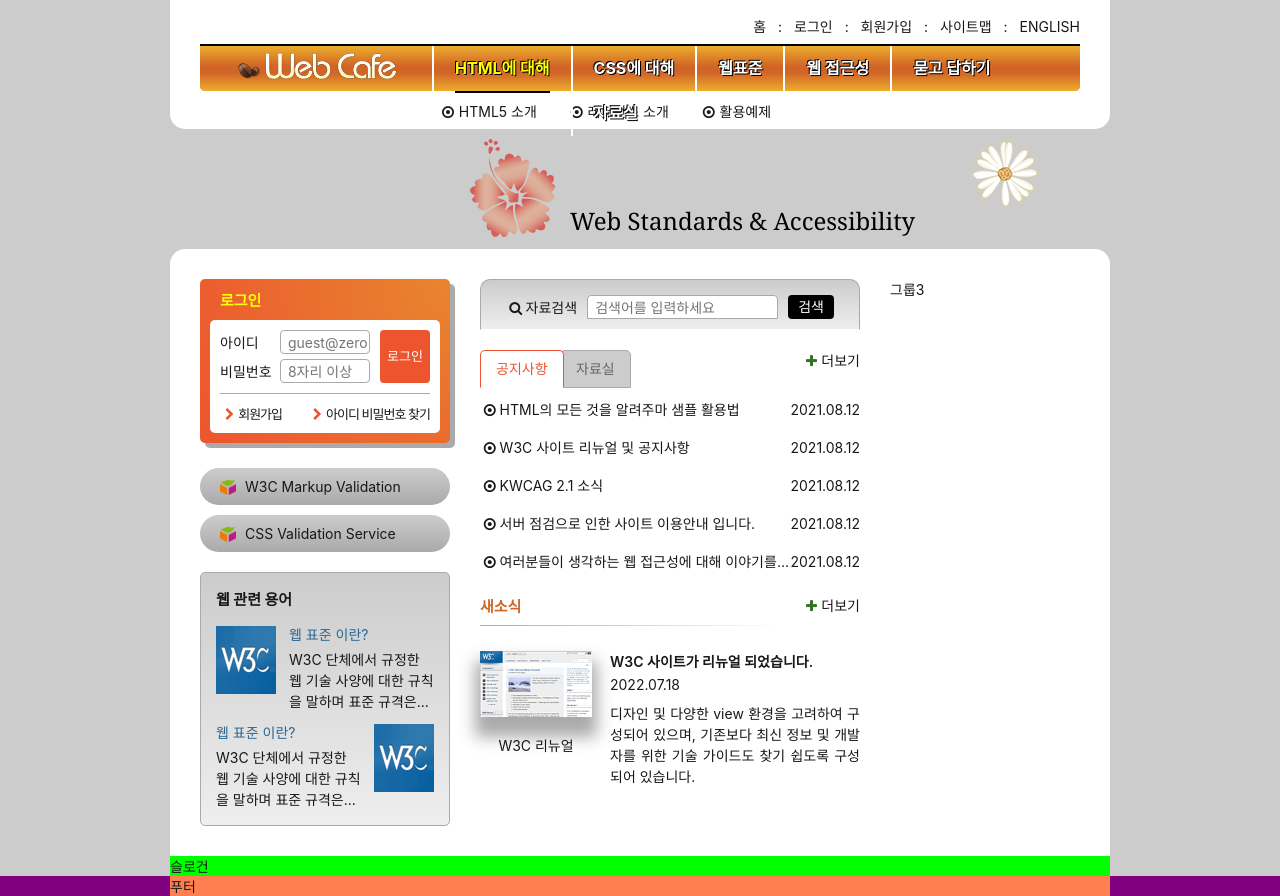
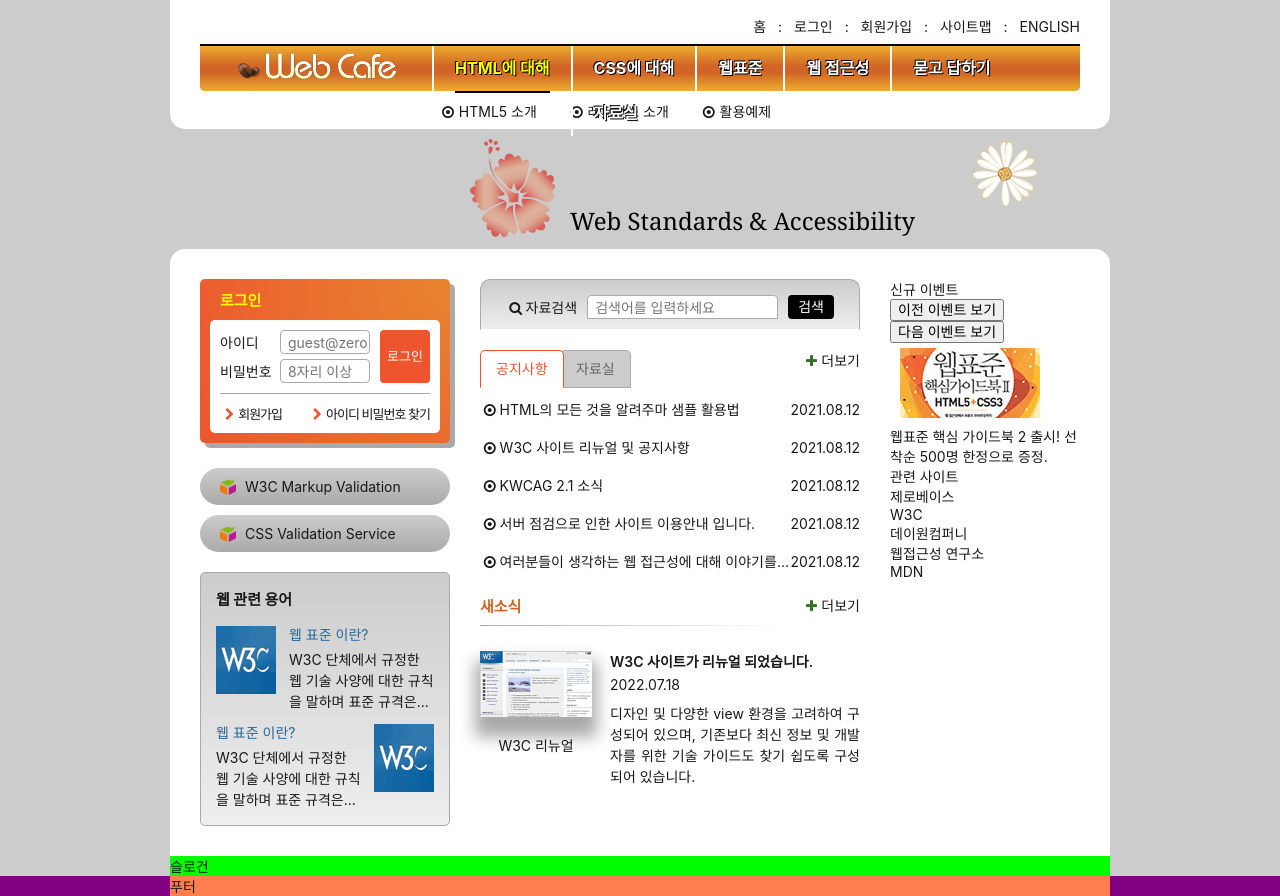
Before and after one commit to seulbinim/zeroConnecTo, a website: page HTML5/index.html in a window 1280 px wide. Drawn offline with Linux system fonts and the light colour scheme; a web font is replaced by a local one.

Commit message:
신규이벤트 및 관련사이트 마크업 완성

```diff
--- a/HTML5/index.html
+++ b/HTML5/index.html
@@ -344,7 +344,35 @@
         <a href="/" class="icon-plus news-more more" title="새소식">더보기</a>
       </section>
     </div>
-    <div class="group group3">그룹3</div>
+    <div class="group group3">
+      <div class="gradient-effect">
+        <section class="event">
+          <h2 class="event-title">신규 <span class="accent-color">이벤트</span></h2>
+          <div class="event-button-wrapper">
+            <button type="button" class="event-button-prev">이전 이벤트 보기</button>
+            <button type="button" class="event-button-next">다음 이벤트 보기</button>
+          </div>
+          <div id="eventDetail">
+            <p class="event-thumbnail">
+              <img src="./assets/free_gift.gif" alt="이벤트 경품 : 웹표준 핵심가이드북 2 증정" />
+            </p>
+            <p class="event-breif">
+              <em>웹표준 핵심 가이드북 2 출시!</em> 선착순 500명 한정으로 증정.
+            </p>
+          </div>
+        </section>
+        <section class="related">
+          <h2 class="related-title">관련 <span class="accent-color">사이트</span></h2>
+          <ul class="related-list">
+            <li><a href="https://zero-base.co.kr/" target="_blank" rel="noopener noreferrer">제로베이스</a></li>
+            <li><a href="/" target="_blank" rel="noopener noreferrer">W3C</a></li>
+            <li><a href="/" target="_blank" rel="noopener noreferrer">데이원컴퍼니</a></li>
+            <li><a href="/" target="_blank" rel="noopener noreferrer">웹접근성 연구소</a></li>
+            <li><a href="/" target="_blank" rel="noopener noreferrer">MDN</a></li>
+          </ul>
+        </section>
+      </div>
+    </div>
   </main>
   <article class="slogan">슬로건</article>
   <footer class="footer">
```
